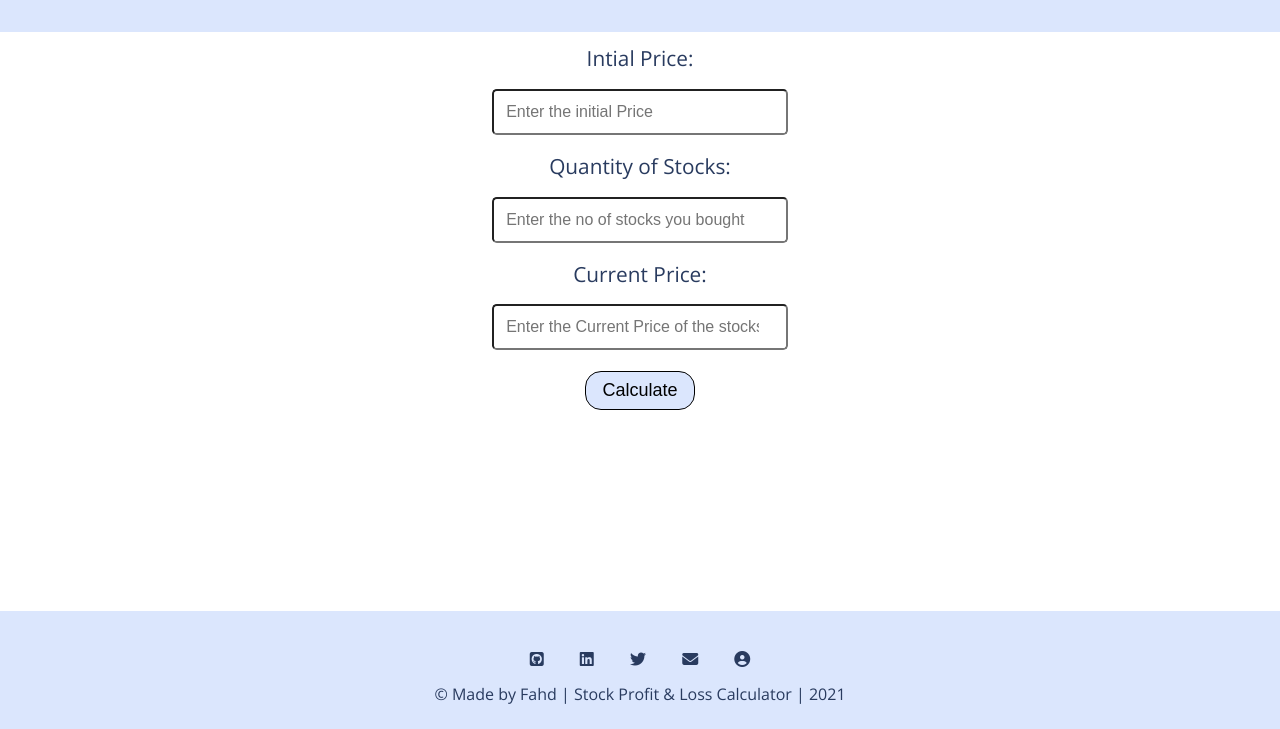
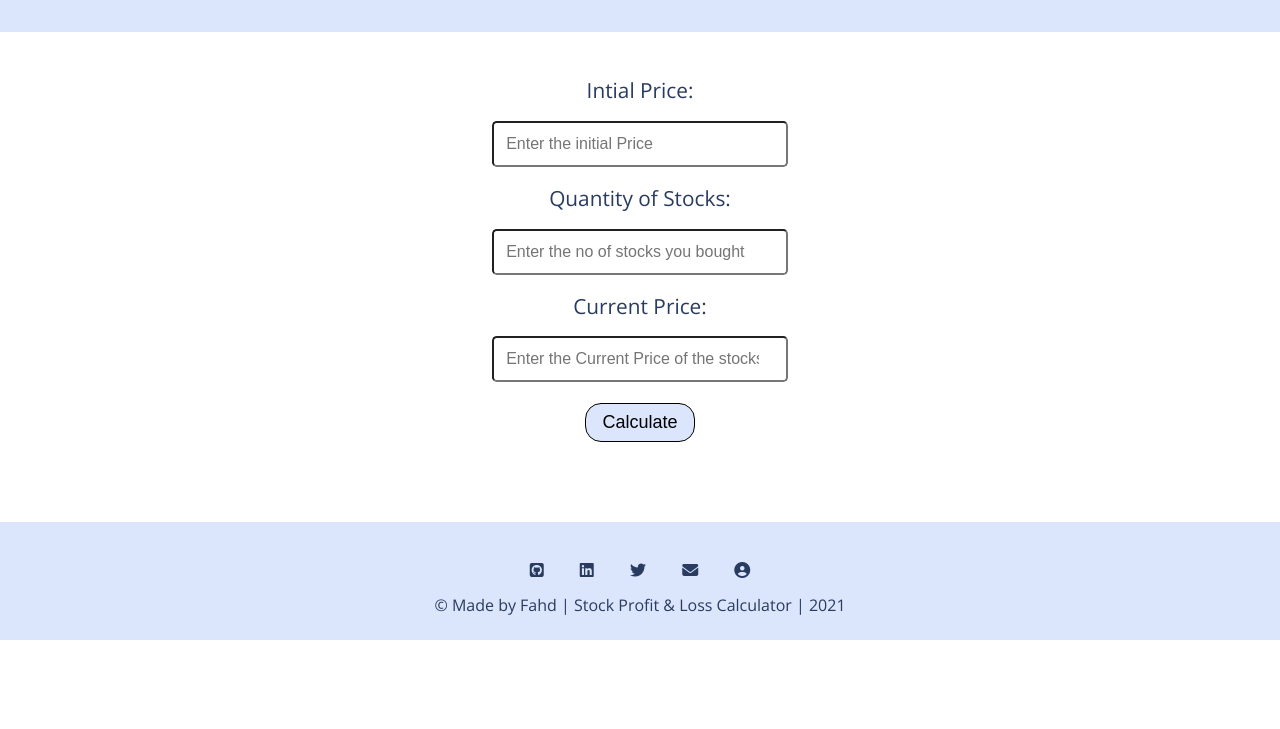
Before and after one commit to fahd23/profitOrLoss, a plain HTML site: page index.html in a window 1280 px wide. Shown: the part 71-800 px from the top of the page. Drawn offline with nearby package versions, Linux system fonts and the light colour scheme.

Commit message:
Update footer position

```diff
--- a/style.css
+++ b/style.css
@@ -22,7 +22,7 @@ body {
     background-color: var(--primary-color);
 }
 .container {
-    margin: auto;
+    margin: 2rem auto;
     text-align: center;
     max-width: 70%;
 }
@@ -42,7 +42,6 @@ label {
 
 input {
     border-radius: 0.3rem;
-    margin: auto;
     width: 33%;
     margin:0.3rem auto;
     font-size: 1rem;
@@ -62,7 +61,7 @@ div#output{
     font-size: 1.5rem;
     font-weight: 700;
     margin-top: 1rem;
-    margin-bottom: 10rem;
+    margin-bottom: 3rem;
 }
 
 #footer {
@@ -72,8 +71,7 @@ div#output{
     text-align: center;
     color: var(--dark-color);
     background-color: var(--primary-color);
-    position: fixed;
-    bottom: 0;
+    position: absolute;
 }
 
 .footer-icon {
```
